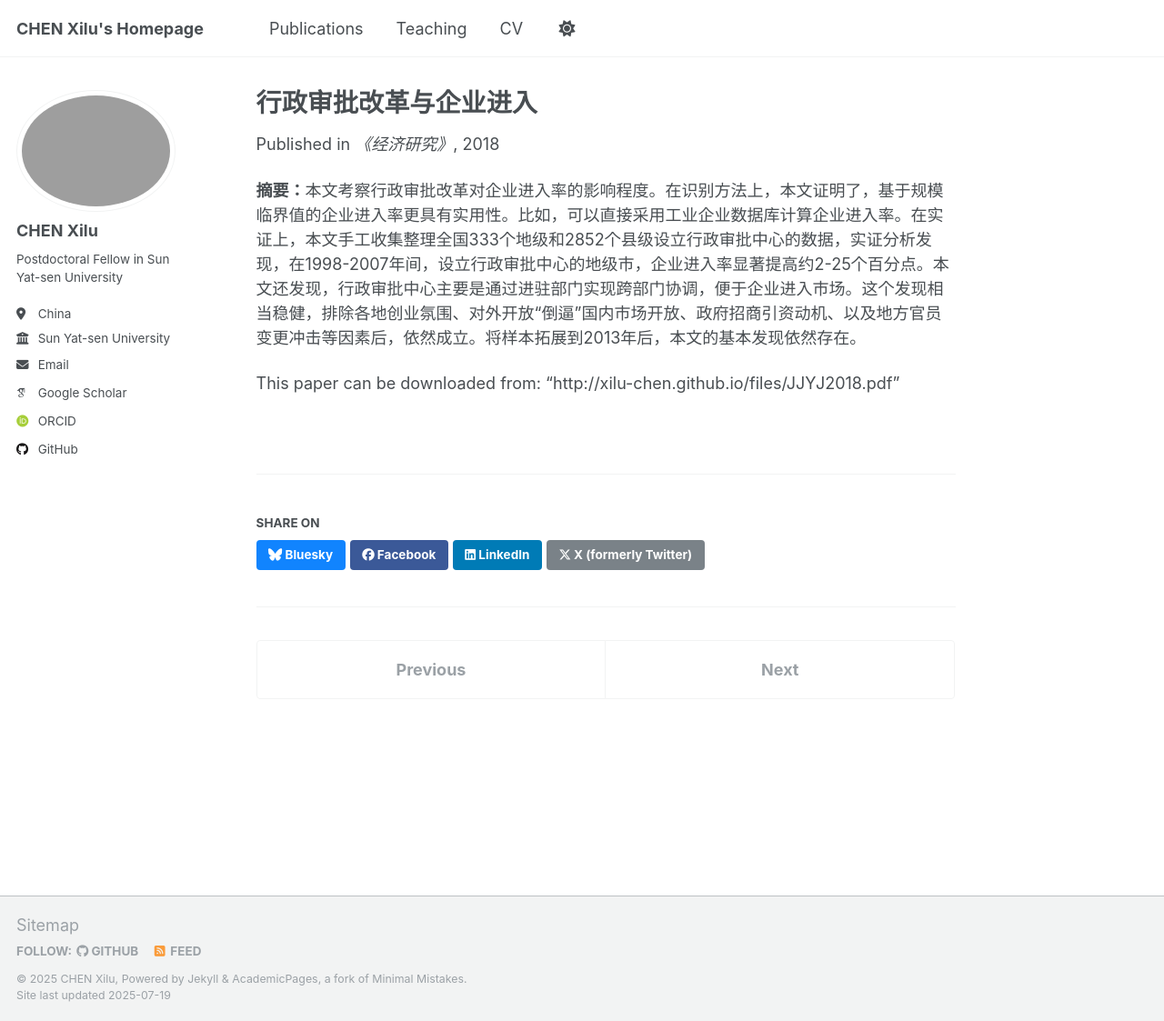
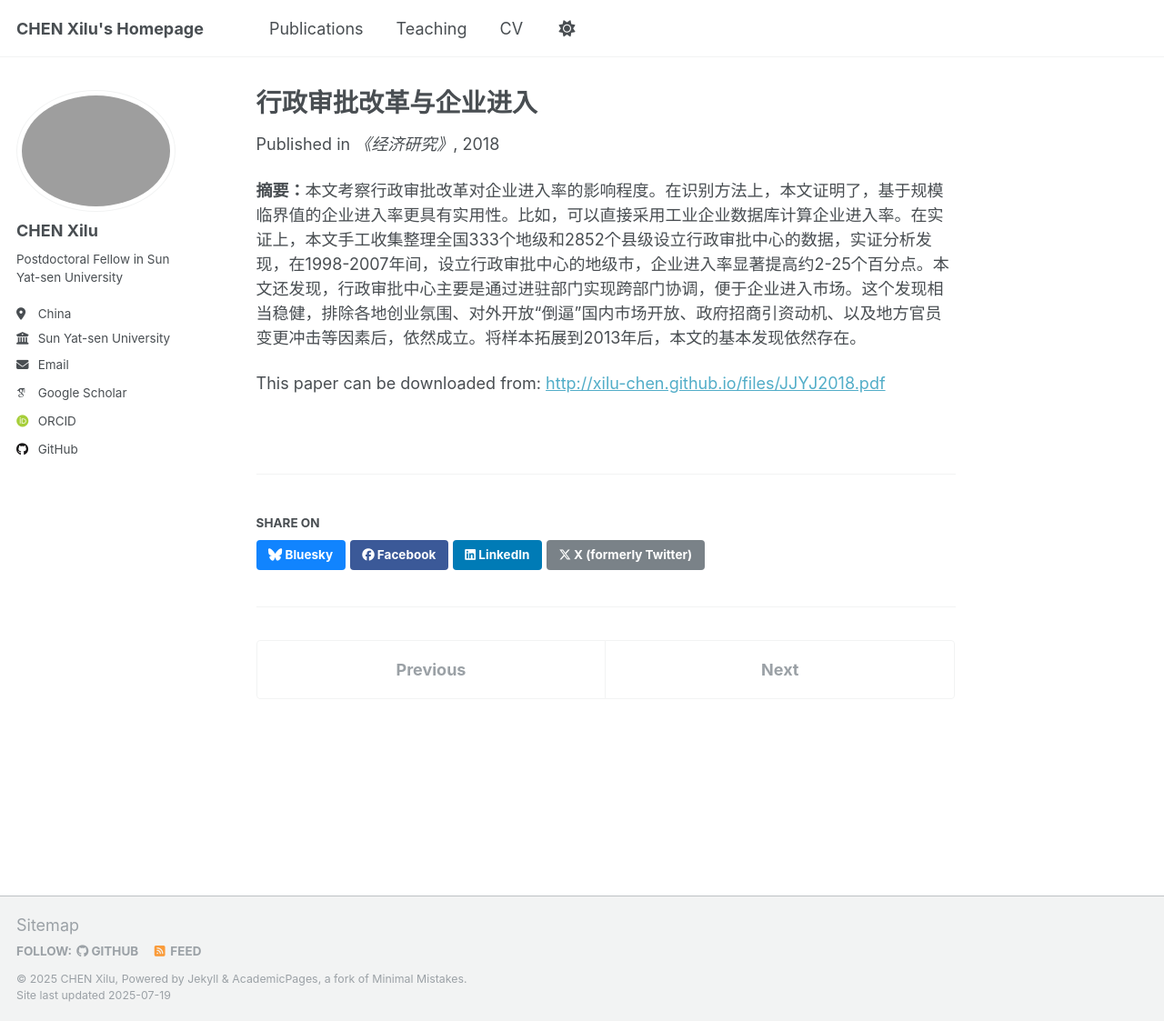
Before and after one commit to Xilu-CHEN/xilu-chen.github.io, a Jekyll site: the page built from _publications/JJYJ2018.md, in a window 1280 px wide and 1123 px high. Shown: the whole window at 91% size. Built offline with Jekyll 4.4.1, drawn with Linux system fonts in a browser that asks for light colours; some web fonts are replaced; a script that is not in the unit is left out.

```diff
--- a/_publications/JJYJ2018.md
+++ b/_publications/JJYJ2018.md
@@ -11,4 +11,4 @@ paperurl: 'http://xilu-chen.github.io/files/JJYJ2018.pdf'
 
 **摘要：**本文考察行政审批改革对企业进入率的影响程度。在识别方法上，本文证明了，基于规模临界值的企业进入率更具有实用性。比如，可以直接采用工业企业数据库计算企业进入率。在实证上，本文手工收集整理全国333个地级和2852个县级设立行政审批中心的数据，实证分析发现，在1998-2007年间，设立行政审批中心的地级市，企业进入率显著提高约2-25个百分点。本文还发现，行政审批中心主要是通过进驻部门实现跨部门协调，便于企业进入市场。这个发现相当稳健，排除各地创业氛围、对外开放“倒逼”国内市场开放、政府招商引资动机、以及地方官员变更冲击等因素后，依然成立。将样本拓展到2013年后，本文的基本发现依然存在。
 
-This paper can be downloaded from: "http://xilu-chen.github.io/files/JJYJ2018.pdf"
+This paper can be downloaded from: <http://xilu-chen.github.io/files/JJYJ2018.pdf>
```
